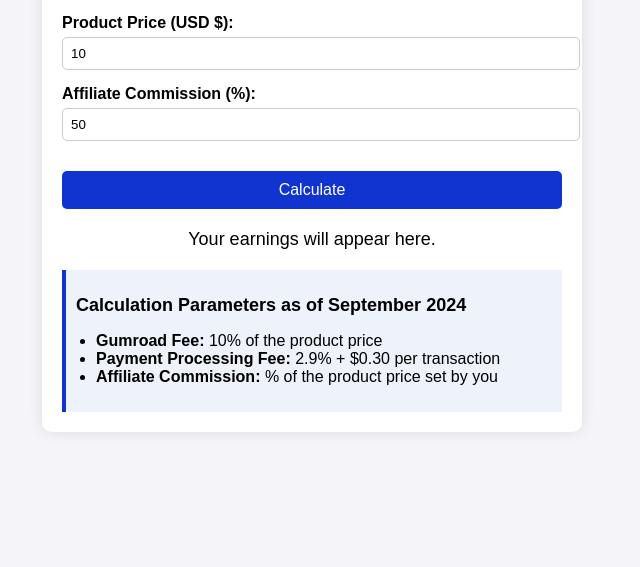
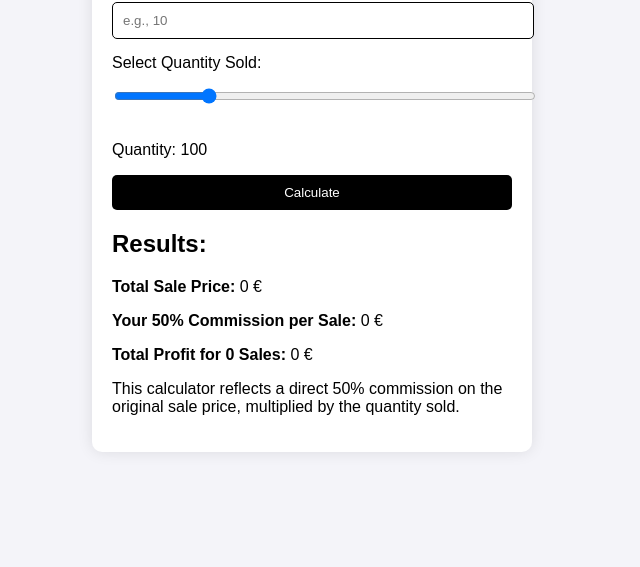
Before and after one commit to low-code-lab-io/Affiliate-Earnings-Calculator-For-the-Affiliates-, a plain HTML site: page index.html in a window 1280 px wide. Shown: the part 233-800 px from the top of the page, without its empty margins (328-968 px from the left). Drawn offline with Linux system fonts and the light colour scheme.

Commit message:
Update index.html

```diff
--- a/index.html
+++ b/index.html
@@ -3,133 +3,114 @@
 <head>
     <meta charset="UTF-8">
     <meta name="viewport" content="width=device-width, initial-scale=1.0">
-    <title>Gumroad Affiliate Earnings Calculator (For Gumroad Sellers)</title>
+    <title>Affiliate Earnings Calculator (For Affiliates)</title>
     <style>
         body {
             font-family: Arial, sans-serif;
-            margin: 0;
-            padding: 0;
+            padding: 20px;
             background-color: #f4f4f9;
-            display: flex;
-            justify-content: center;
-            align-items: center;
-            height: 100vh;
-        }
-        .calculator-container {
-            background-color: white;
-            padding: 20px;
-            border-radius: 10px;
-            box-shadow: 0px 0px 15px rgba(0, 0, 0, 0.1);
-            max-width: 500px;
-            width: 100%;
+            color: #000; /* Changed text color to black */
         }
         h1 {
-            font-size: 24px;
+            color: #000; /* Changed header color to black */
+        }
+        .calculator {
+            max-width: 400px;
+            margin: 0 auto;
+            padding: 20px;
+            background-color: #fff;
+            box-shadow: 0px 0px 15px rgba(0, 0, 0, 0.1);
+            border-radius: 10px;
+        }
+        .subtitle {
+            font-size: 14px;
+            color: #000; /* Changed subtitle color to black */
             text-align: center;
-            margin-bottom: 20px;
-            color: #1134d1;
-        }
-        .input-group {
             margin-bottom: 15px;
-        }
-        label {
-            display: block;
-            margin-bottom: 5px;
-            font-weight: bold;
-        }
-        input[type="number"] {
-            width: 100%;
-            padding: 8px;
-            border: 1px solid #ccc;
-            border-radius: 5px;
         }
         .result {
             margin-top: 20px;
-            font-size: 18px;
-            text-align: center;
+        }
+        .form-group {
+            margin-bottom: 15px;
+        }
+        input[type="number"], input[type="range"] {
+            width: 100%;
+            padding: 10px;
+            margin-top: 5px;
+            border-radius: 5px;
+            border: 1px solid #000; /* Changed border color to black */
+        }
+        input[type="range"] {
+            margin-bottom: 10px;
         }
         button {
-            background-color: #1134d1;
-            color: white;
+            width: 100%;
             padding: 10px;
+            background-color: #000; /* Changed button background color to black */
+            color: #fff; /* Changed button text color to white */
             border: none;
             border-radius: 5px;
-            width: 100%;
-            font-size: 16px;
             cursor: pointer;
-            margin-top: 15px;
         }
         button:hover {
-            background-color: #0f2ca1;
-        }
-        .fyi {
-            margin-top: 20px;
-            padding: 10px;
-            background-color: #eef2fb;
-            border-left: 4px solid #1134d1;
-        }
-        .fyi h2 {
-            font-size: 18px;
-            margin-bottom: 10px;
-        }
-        .fyi ul {
-            padding-left: 20px;
+            background-color: #333; /* Slightly darker shade for hover effect */
         }
     </style>
 </head>
 <body>
 
-    <div class="calculator-container">
-        <h1 style="color: #1134d1;">Gumroad Affiliate Earnings Calculator (For Gumroad Sellers)</h1>
+    <div class="calculator">
+        <h1>Affiliate Earnings Calculator (For Affiliates)</h1>
+        <div class="subtitle">Use this one when you think about promoting Gumroad products for others.</div>
 
-        <div class="input-group">
-            <label for="productPrice">Product Price (USD $):</label>
-            <input type="number" id="productPrice" placeholder="Enter product price" value="10">
+        <div class="form-group">
+            <label for="salePrice">Enter Sale Price (€):</label>
+            <input type="number" id="salePrice" placeholder="e.g., 10" step="0.01">
         </div>
-        <div class="input-group">
-            <label for="commissionRate">Affiliate Commission (%):</label>
-            <input type="number" id="commissionRate" placeholder="Enter commission rate" value="50">
+
+        <div class="form-group">
+            <label for="quantity">Select Quantity Sold:</label>
+            <input type="range" id="quantity" min="1" max="500" value="100" oninput="updateQuantity(this.value)">
+            <p>Quantity: <span id="quantityDisplay">100</span></p>
         </div>
+
         <button onclick="calculateEarnings()">Calculate</button>
 
-        <div class="result" id="result">Your earnings will appear here.</div>
+        <div class="result">
+            <h2>Results:</h2>
+            <p><strong>Total Sale Price:</strong> <span id="totalPrice">0</span> €</p>
+            <p><strong>Your 50% Commission per Sale:</strong> <span id="affiliateEarnings">0</span> €</p>
+            <p><strong>Total Profit for <span id="totalQuantity">0</span> Sales:</strong> <span id="totalProfit">0</span> €</p>
+        </div>
 
-        <div class="fyi">
-            <h2>Calculation Parameters as of September 2024</h2>
-            <ul>
-                <li><strong>Gumroad Fee:</strong> 10% of the product price</li>
-                <li><strong>Payment Processing Fee:</strong> 2.9% + $0.30 per transaction</li>
-                <li><strong>Affiliate Commission:</strong> % of the product price set by you</li>
-            </ul>
+        <div class="info">
+            <p>This calculator reflects a direct 50% commission on the original sale price, multiplied by the quantity sold.</p>
         </div>
     </div>
 
     <script>
+        // Function to update quantity display from the slider
+        function updateQuantity(value) {
+            document.getElementById('quantityDisplay').textContent = value;
+        }
+
+        // Function to calculate earnings
         function calculateEarnings() {
-            // Get input values
-            const productPrice = parseFloat(document.getElementById('productPrice').value);
-            const commissionRate = parseFloat(document.getElementById('commissionRate').value) / 100;
+            const salePrice = parseFloat(document.getElementById('salePrice').value) || 0;
+            const quantity = parseInt(document.getElementById('quantity').value) || 0;
 
-            // Gumroad and processing fees
-            const gumroadFee = productPrice * 0.10;
-            const processingFee = (productPrice * 0.029) + 0.30;
-            const affiliateCommission = productPrice * commissionRate;
+            // Affiliate earnings per sale (50% of the sale price)
+            const affiliateEarnings = salePrice * 0.5;
 
-            // Calculate the creator's remaining earnings
-            const remainingAmount = productPrice - (gumroadFee + processingFee + affiliateCommission);
+            // Total earnings for given quantity
+            const totalProfit = affiliateEarnings * quantity;
 
-            // Output breakdown
-            const resultText = `
-                <strong>Breakdown:</strong><br>
-                Product Price: $${productPrice.toFixed(2)}<br>
-                Affiliate Commission (${(commissionRate * 100).toFixed(0)}%): $${affiliateCommission.toFixed(2)}<br>
-                Gumroad Fee (10%): $${gumroadFee.toFixed(2)}<br>
-                Payment Processing Fee (2.9% + $0.30): $${processingFee.toFixed(2)}<br>
-                <strong>Your Earnings:</strong> $${remainingAmount.toFixed(2)} per sale
-            `;
-
-            // Display the result
-            document.getElementById('result').innerHTML = resultText;
+            // Update result fields
+            document.getElementById('totalPrice').textContent = salePrice.toFixed(2);
+            document.getElementById('affiliateEarnings').textContent = affiliateEarnings.toFixed(2);
+            document.getElementById('totalQuantity').textContent = quantity;
+            document.getElementById('totalProfit').textContent = totalProfit.toFixed(2);
         }
     </script>
 
```
